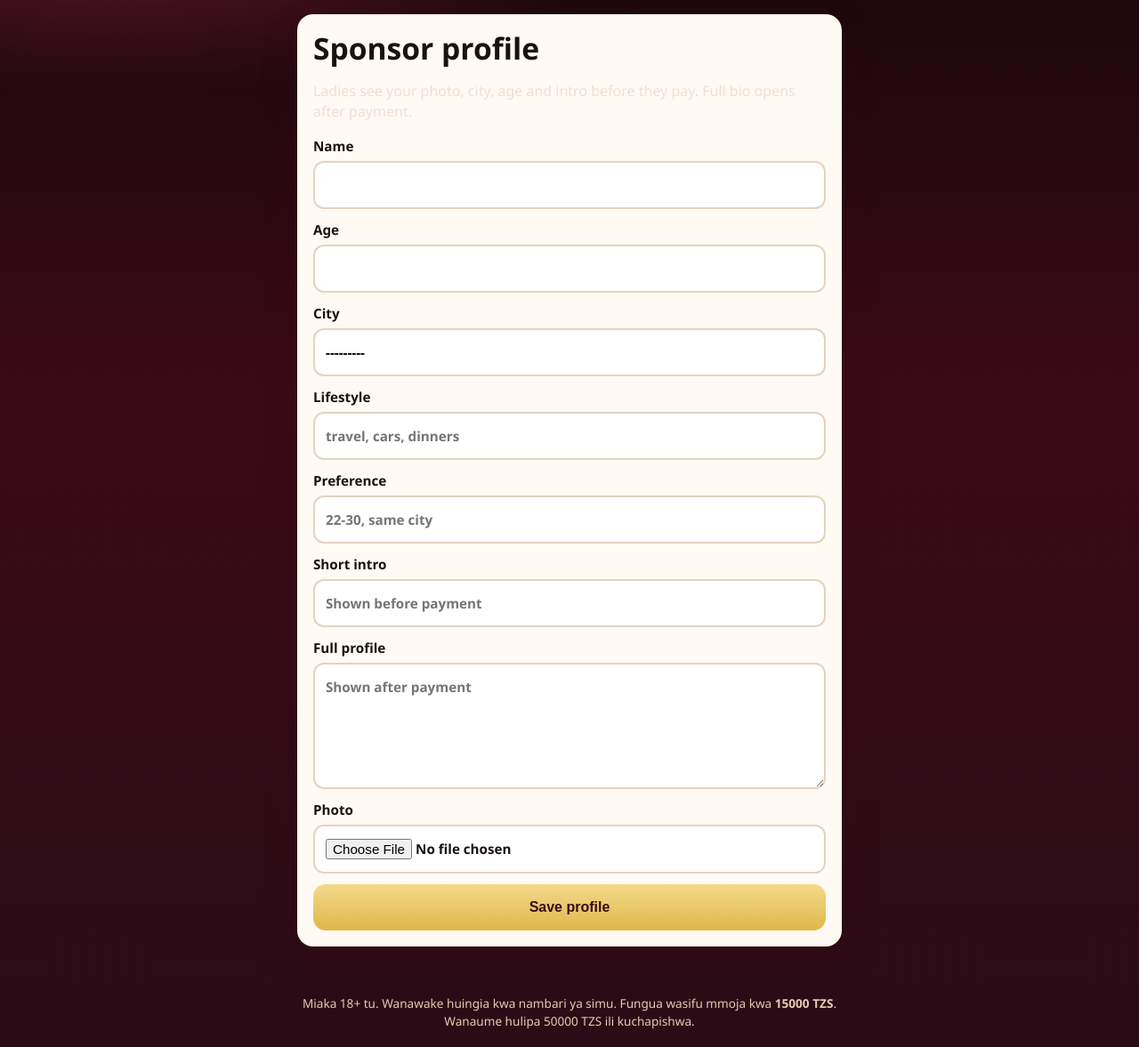
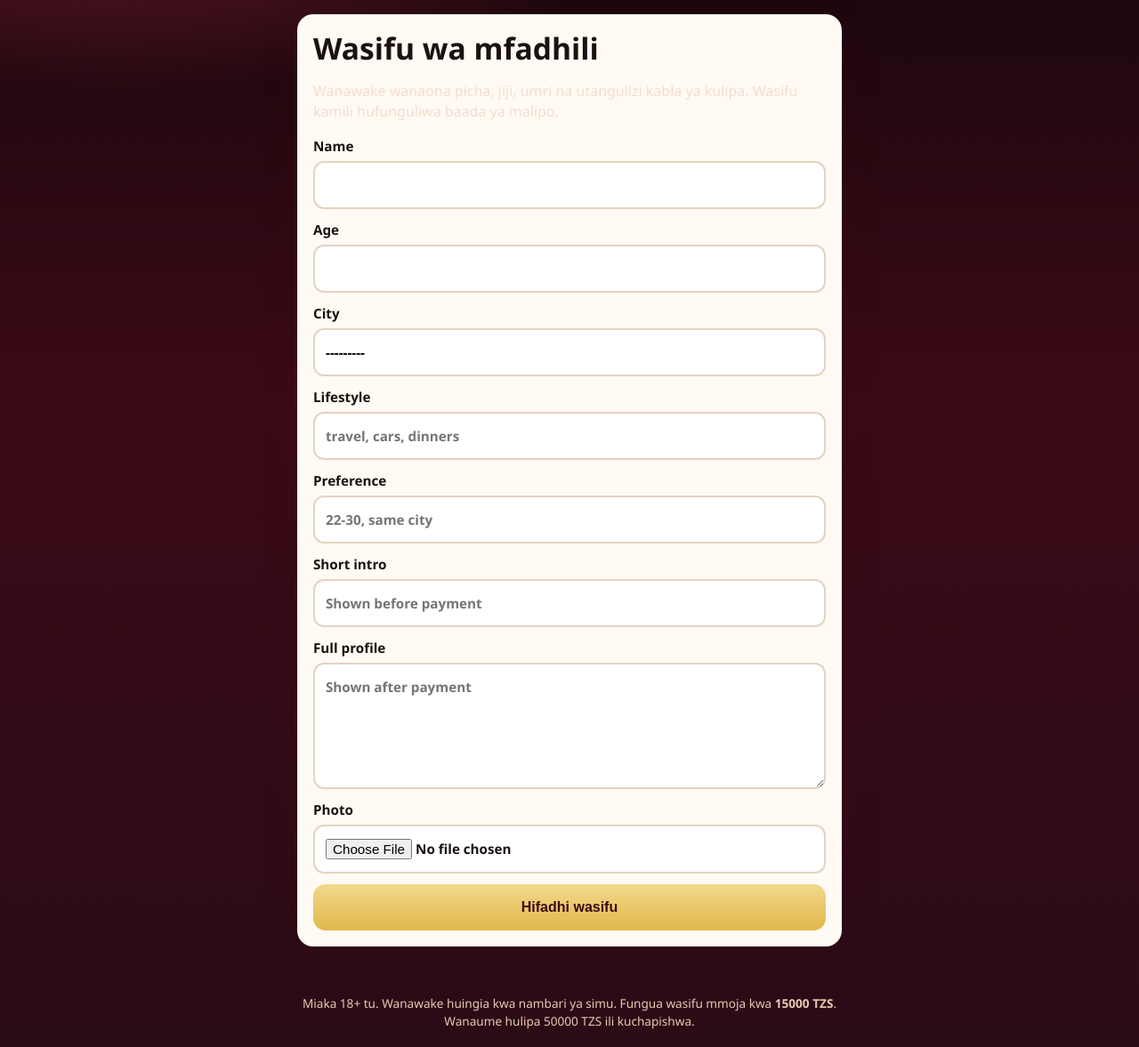
Before and after one commit to kengodhil/sponsa, a Django app: template frontend/templates/sponsors/edit.html in a window 1280 px wide. Shown: the part 47-1224 px from the top of the page at 89% size. Run offline with Django 5.2, Linux system fonts and the light colour scheme; the template is opened without the code that fills it: values that come from a table or form of the project are taken from there, others are empty; tables that the repository leaves empty hold one stand-in row (values such as "Sample post").

Commit message:
Translate edit profile to Swahili

```diff
--- a/frontend/templates/sponsors/edit.html
+++ b/frontend/templates/sponsors/edit.html
@@ -1,9 +1,9 @@
 {% extends "base.html" %}
-{% block title %}Edit card{% endblock %}
+{% block title %}Hariri kadi{% endblock %}
 {% block content %}
 <section class="card">
-  <h1>Sponsor profile</h1>
-  <p class="lead">Ladies see your photo, city, age and intro before they pay. Full bio opens after payment.</p>
+  <h1>Wasifu wa mfadhili</h1>
+  <p class="lead">Wanawake wanaona picha, jiji, umri na utangulizi kabla ya kulipa. Wasifu kamili hufunguliwa baada ya malipo.</p>
   <form method="post" enctype="multipart/form-data" class="stack">
     {% csrf_token %}
     {% for field in form %}
@@ -13,7 +13,7 @@
         {{ field.errors }}
       </label>
     {% endfor %}
-    <button class="btn btn-gold" type="submit">Save profile</button>
+    <button class="btn btn-gold" type="submit">Hifadhi wasifu</button>
   </form>
 </section>
 {% endblock %}
```
